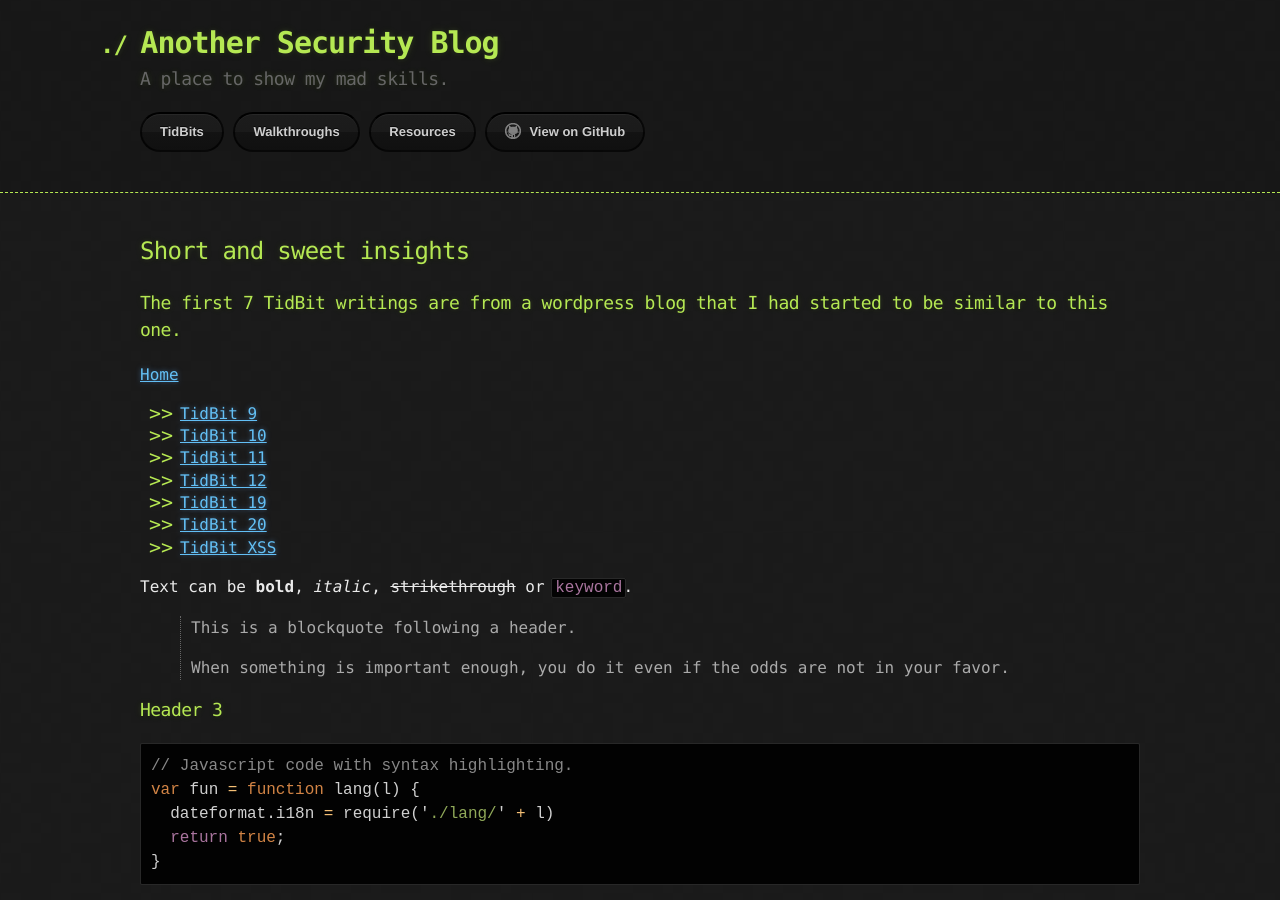
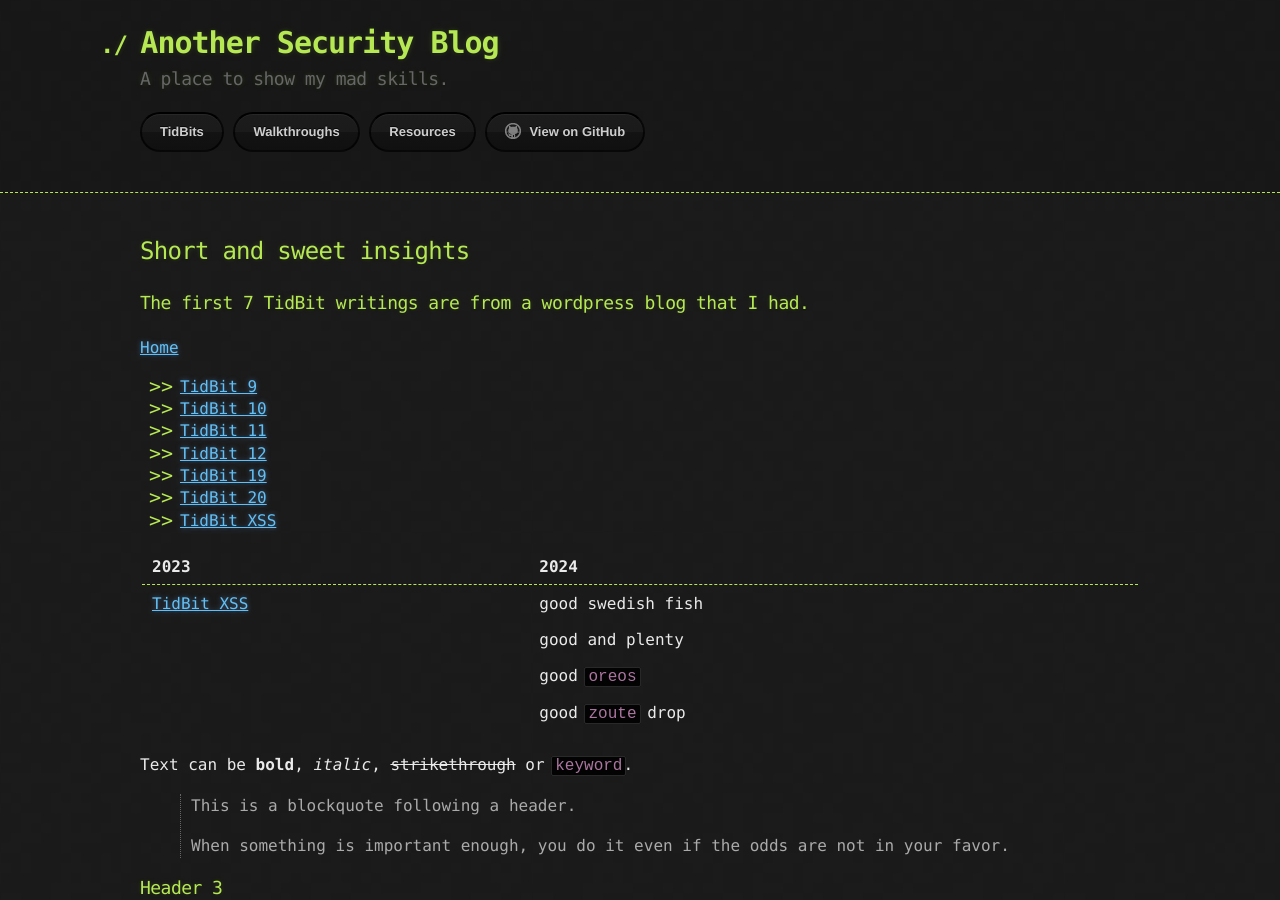
Before and after one commit to CyberCasquatch/cybercasquatch.github.io, a Jekyll site: the page built from TidBits-Main.md, in a window 1280 px wide and 900 px high. Built offline with Jekyll 4.4.1, drawn with Linux system fonts in a browser that asks for light colours.

Commit message:
Update TidBits-Main.md

```diff
--- a/TidBits-Main.md
+++ b/TidBits-Main.md
@@ -7,7 +7,7 @@ comments: false
 ---
 
 ## Short and sweet insights
-### The first 7 TidBit writings are from a wordpress blog that I had started to be similar to this one.
+### The first 7 TidBit writings are from a wordpress blog that I had.
 
 [Home](./index.md)
 
@@ -18,6 +18,13 @@ comments: false
 * [TidBit 19](_posts/TidBits/2024-09-03-TidBit-19.markdown)
 * [TidBit 20](_posts/TidBits/2024-09-03-TidBit-20.markdown)
 * [TidBit XSS](_posts/TidBits/2024-09-03-TidBit-XSS.markdown)
+
+| 2023         | 2024              |
+|:-------------|:------------------|
+| [TidBit XSS](_posts/TidBits/2024-09-03-TidBit-XSS.markdown) | good swedish fish |
+| | good and plenty   |
+|            | good `oreos`      |
+|            | good `zoute` drop |
 
 Text can be **bold**, _italic_, ~~strikethrough~~ or `keyword`.
 > This is a blockquote following a header.
```
